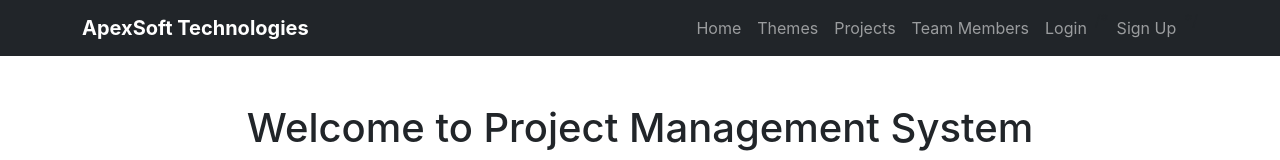
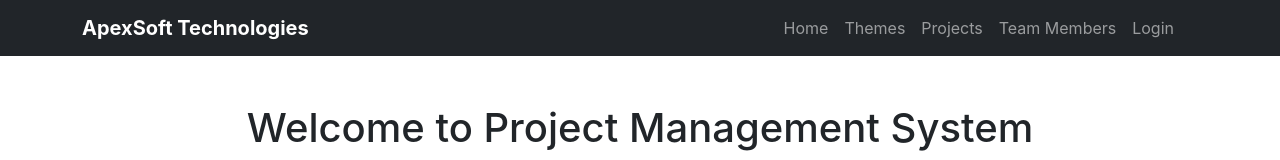
Before and after one commit to anktiwari053/Time, a React (Create React App) app in the folder frontend/: page / in a window 1280 px wide. Shown: the top 160 px of the page. Built offline with nearby package versions, Linux system fonts and the light colour scheme; no server answers.

Commit message:
Update Navigation.js

```diff
--- a/frontend/src/components/Navigation.js
+++ b/frontend/src/components/Navigation.js
@@ -38,9 +38,9 @@
                 <Nav.Link as={Link} to="/login">
                   Login
                 </Nav.Link>
-          /*      <Nav.Link as={Link} to="/signup">
-                  Sign Up
-                </Nav.Link> */
+                <Nav.Link as={Link} to="/signup">
+
+                </Nav.Link>
               </>
             ) : (
               <>
```
